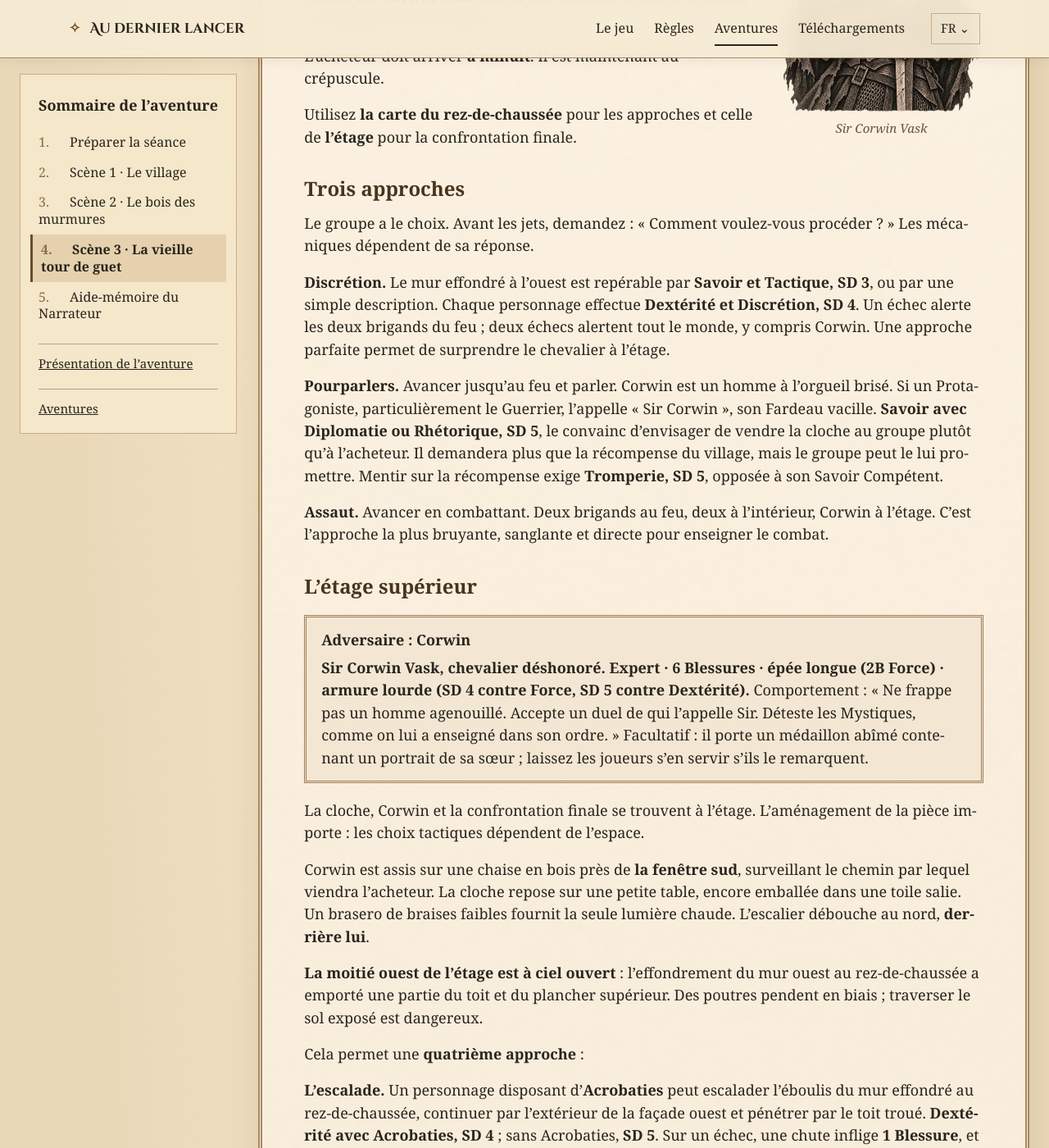
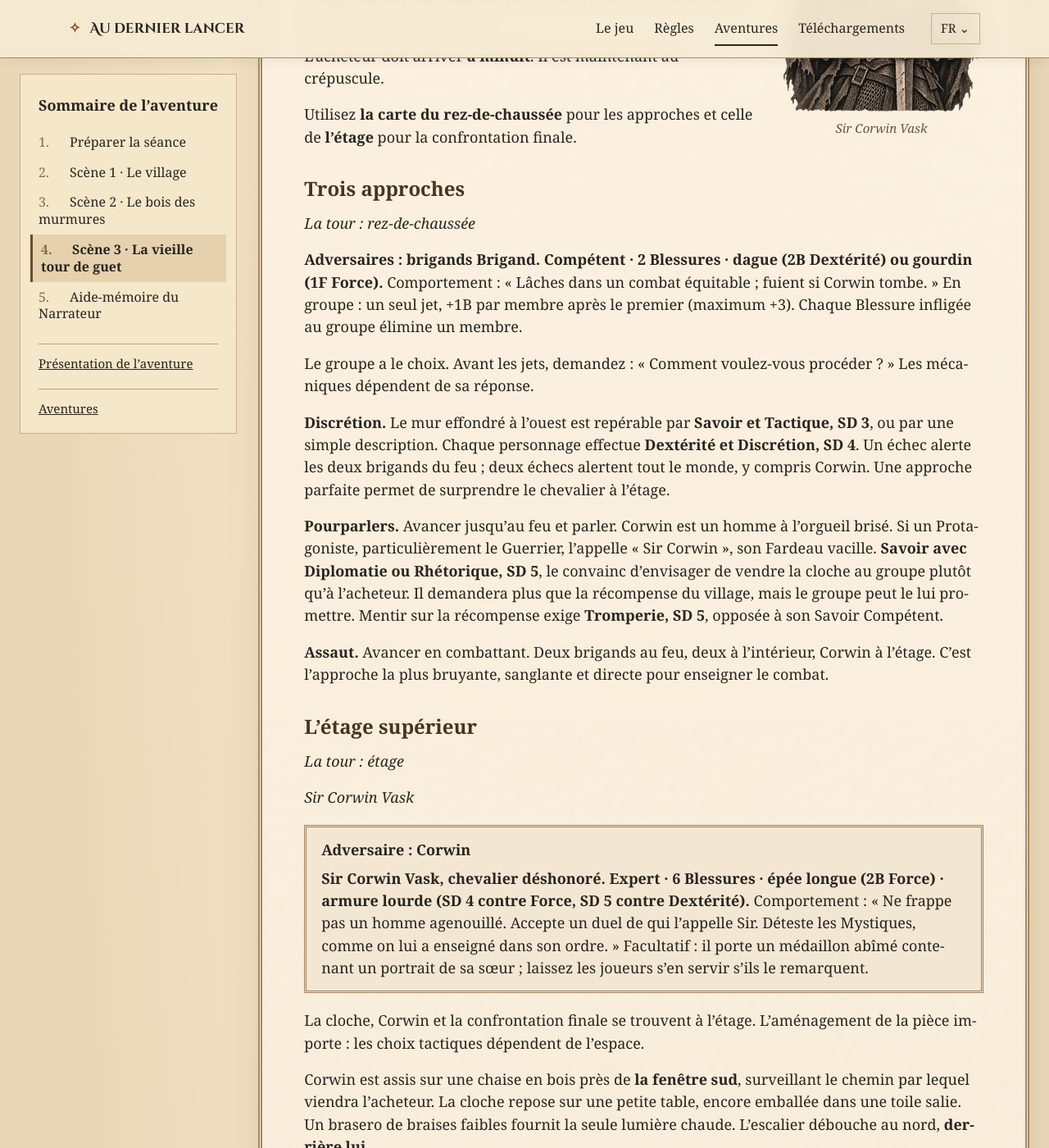
Before and after one commit to jbiscella/at-the-last-throw, a Jekyll site: the page built from docs/fr/adventure/read/04.html, in a window 1280 px wide and 1400 px high, scrolled down 2660 px. Shown: the whole window at 82% size. Built offline with Jekyll 4.4.1, drawn with Linux system fonts in a browser that asks for light colours; some web fonts are replaced.

Commit message:
Preserve French encounter-stat blocks and typography in synchronized adventure

```diff
--- a/docs/fr/adventure/read/04.html
+++ b/docs/fr/adventure/read/04.html
@@ -18,11 +18,15 @@ next: "05"
 <p>L’acheteur doit arriver <strong>à minuit</strong>. Il est maintenant au crépuscule.</p>
 <p>Utilisez <strong>la carte du rez-de-chaussée</strong> pour les approches et celle de <strong>l’étage</strong> pour la confrontation finale.</p>
 <h2 id="trois-approches">Trois approches</h2>
+<p><span><em>La tour : rez-de-chaussée</em></span></p>
+<p><strong>Adversaires : brigands</strong> <strong>Brigand.</strong> <strong>Compétent · 2 Blessures · dague (2B Dextérité) ou gourdin (1F Force).</strong> Comportement : « Lâches dans un combat équitable ; fuient si Corwin tombe. » En groupe : un seul jet, +1B par membre après le premier (maximum +3). Chaque Blessure infligée au groupe élimine un membre.</p>
 <p>Le groupe a le choix. Avant les jets, demandez : « Comment voulez-vous procéder ? » Les mécaniques dépendent de sa réponse.</p>
 <p><strong>Discrétion.</strong> Le mur effondré à l’ouest est repérable par <strong>Savoir et Tactique, SD 3</strong>, ou par une simple description. Chaque personnage effectue <strong>Dextérité et Discrétion, SD 4</strong>. Un échec alerte les deux brigands du feu ; deux échecs alertent tout le monde, y compris Corwin. Une approche parfaite permet de surprendre le chevalier à l’étage.</p>
 <p><strong>Pourparlers.</strong> Avancer jusqu’au feu et parler. Corwin est un homme à l’orgueil brisé. Si un Protagoniste, particulièrement le Guerrier, l’appelle « Sir Corwin », son Fardeau vacille. <strong>Savoir avec Diplomatie ou Rhétorique, SD 5</strong>, le convainc d’envisager de vendre la cloche au groupe plutôt qu’à l’acheteur. Il demandera plus que la récompense du village, mais le groupe peut le lui promettre. Mentir sur la récompense exige <strong>Tromperie, SD 5</strong>, opposée à son Savoir Compétent.</p>
 <p><strong>Assaut.</strong> Avancer en combattant. Deux brigands au feu, deux à l’intérieur, Corwin à l’étage. C’est l’approche la plus bruyante, sanglante et directe pour enseigner le combat.</p>
 <h2 id="luxe9tage-supuxe9rieur">L’étage supérieur</h2>
+<p><span><em>La tour : étage</em></span></p>
+<p><span><em>Sir Corwin Vask</em></span></p>
 <aside class="hh-stat">
 <p><strong>Adversaire : Corwin</strong></p>
 <p><strong>Sir Corwin Vask, chevalier déshonoré.</strong> <strong>Expert · 6 Blessures · épée longue (2B Force) · armure lourde (SD 4 contre Force, SD 5 contre Dextérité).</strong> Comportement : « Ne frappe pas un homme agenouillé. Accepte un duel de qui l’appelle Sir. Déteste les Mystiques, comme on lui a enseigné dans son ordre. » Facultatif : il porte un médaillon abîmé contenant un portrait de sa sœur ; laissez les joueurs s’en servir s’ils le remarquent.</p>
```
